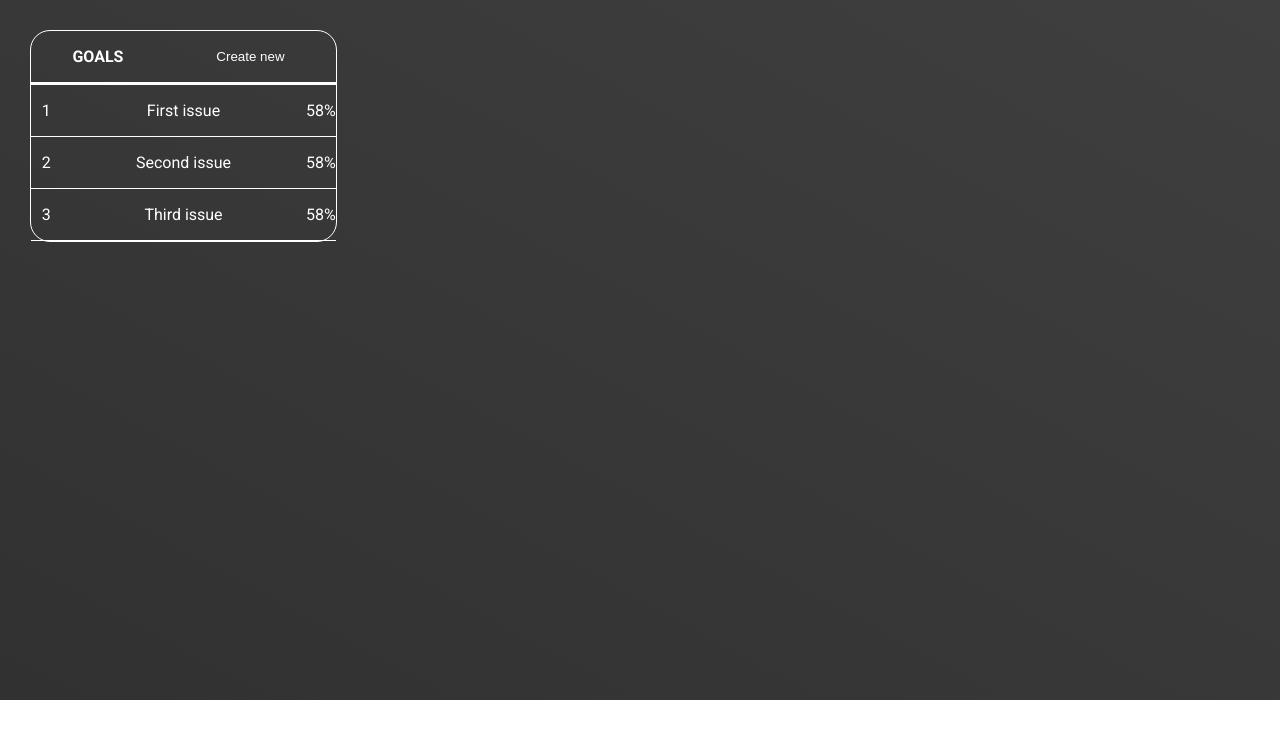
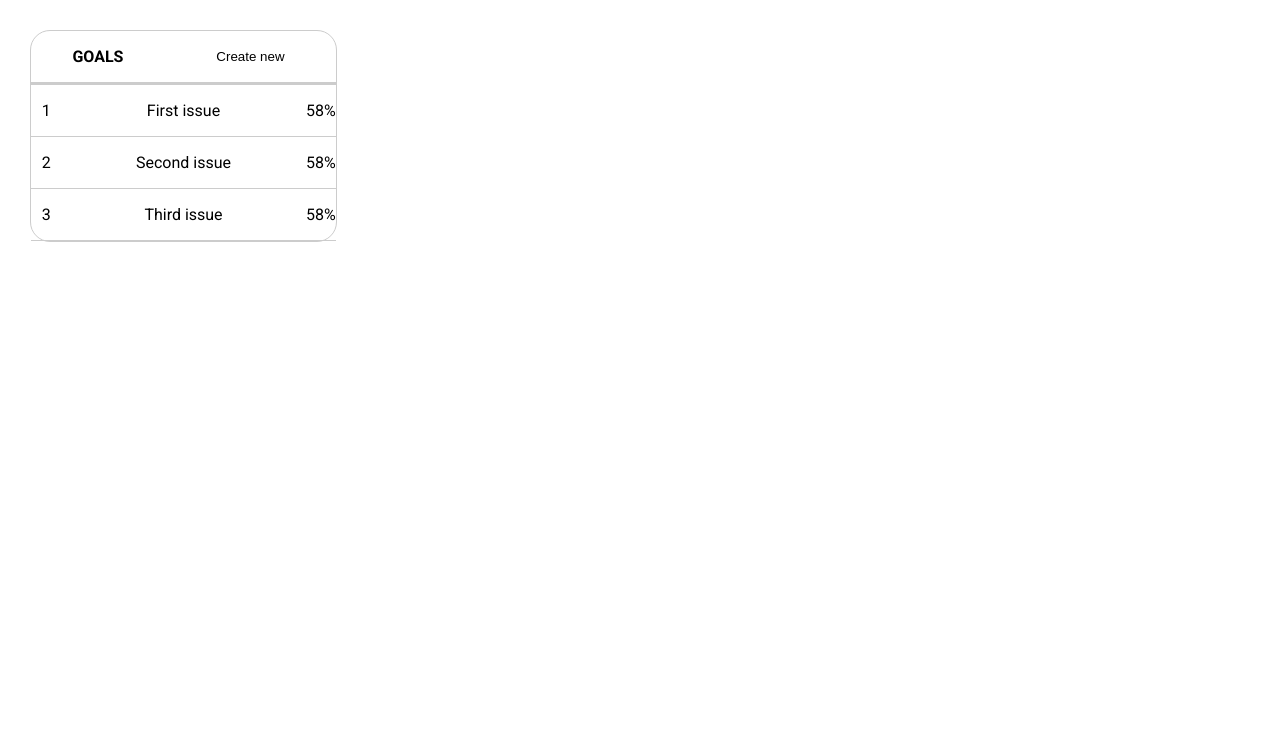
Before and after one commit to ponomarenkoboris/task-manager, a Vue app: page /TaskTracker in a window 1280 px wide. Shown: the top 738 px of the page. Built offline with nearby package versions, Linux system fonts and the light colour scheme.

Commit message:
add some code

```diff
--- a/package.json
+++ b/package.json
@@ -2,7 +2,7 @@
   "name": "task-manager",
   "version": "0.1.0",
   "description": "Cool task manager",
-  "author": "Boris Ponomarenko",
+  "author": "Boris Ponomarenko <borisponomarenko.dmi@gmail.com>",
   "private": true,
   "scripts": {
     "serve": "vue-cli-service serve --open",
--- a/public/index.html
+++ b/public/index.html
@@ -4,7 +4,6 @@
     <meta charset="utf-8">
     <meta http-equiv="X-UA-Compatible" content="IE=edge">
     <meta name="viewport" content="width=device-width,initial-scale=1.0">
-    <link rel="icon" href="<%= BASE_URL %>favicon.ico">
     <link rel="preconnect" href="https://fonts.gstatic.com">
     <link href="https://fonts.googleapis.com/css2?family=Roboto:ital,wght@0,300;0,400;0,700;1,100;1,400;1,700&display=swap" rel="stylesheet">
     <title><%= htmlWebpackPlugin.options.title %></title>
--- a/src/App.vue
+++ b/src/App.vue
@@ -15,8 +15,7 @@ body {
   margin: 0;
 }
 #application {
-  color: #fff;
-  background: linear-gradient(to bottom left, #3f3f3f, #313131);
+  color: #000;
   height: 700px;
   font-family: 'Roboto';
 }
--- a/src/components/GoalsList.vue
+++ b/src/components/GoalsList.vue
@@ -1,11 +1,12 @@
 <template>
+    <section id="goals-list">
         <article class="main-card">
             <div class="main-card-title-wrapper">
                 <p class="main-card__title">Goals</p>
                 <button class="new-goal-btn" @click="showForm">Create new</button>
             </div>
             <article class="main-card__goals-list">
-            <div class="goal-wrapper" v-for="(goal, idx) in goals" :key="idx">
+                <div class="goal-wrapper" v-for="(goal, idx) in goals" :key="idx" @click="testMove(goal)">
                     <div class="goal-priority-wrapper">
                         <p class="goal-priority">{{ goal.priority }}</p>
                     </div>
@@ -19,6 +20,7 @@
             </article>
         </article>
         <UniversalForm v-if="formController" @close="showForm" :appointment="'Creat new Goal!'"/>
+    </section>
 </template>
 
 <script>
@@ -35,10 +37,13 @@ export default {
     setup() {
         const store = useStore();
         const formController = ref(false);
+        const goals = computed(() => {
+            return store.getters.goals.map(item => new Goal(item.id, item.priority, item.name, item.tasks));
+        });
 
-        function testMove (idx) {
-            const testClass = new Goal();
-            testClass.test(idx)
+        function testMove (choosenGoal) {
+            choosenGoal.testMethod();
+
         }
 
         function showForm() {
@@ -49,7 +54,7 @@ export default {
             testMove,
             formController,
             showForm,
-            goals: computed(() => store.getters.goals)
+            goals
         }
     }
 }
@@ -63,7 +68,7 @@ export default {
     align-items: center;
     justify-content: flex-start;
     border-radius: 20px;
-    border: 1px solid #fff;
+    border: 1px solid #ccc;
 
     .main-card-title-wrapper {
         display: flex;
@@ -71,7 +76,7 @@ export default {
         align-items: center;
         width: 100%;
         text-align: center;
-        border-bottom: 3px solid #fff;
+        border-bottom: 3px solid #ccc;
 
         .main-card__title {
             text-transform: uppercase;
@@ -81,7 +86,7 @@ export default {
         .new-goal-btn {
             cursor: pointer;
             padding: 5px 10px;
-            color: #fff;
+            color: #000;
             background: none;
             border: none;
             border-radius: 20px;
@@ -101,7 +106,7 @@ export default {
         .goal-wrapper {
             display: flex;
             justify-content: space-between;
-            border-bottom: 1px solid #fff;
+            border-bottom: 1px solid #ccc;
 
             .goal-priority-wrapper,
             .goal-percentage-of-completion-wrapper {
--- a/src/components/UniversalForm.vue
+++ b/src/components/UniversalForm.vue
@@ -6,8 +6,9 @@
                 <p @click="$emit('close')" class="close-card-icon">&times;</p>
             </div>
             <div class="form-wrapper">
-                <input type="text" v-model="values.field1" placeholder="First Input">
-                <input type="text" v-model="values.field2" placeholder="Second Input">
+                <input type="text" class="new-goal__name" v-model="newGoal.goalName" placeholder="Goal name">
+                <input type="number" class="new-goal__priority" v-model="newGoal.goalPriority" placeholder="Choose priority">
+                <input type="text" class="new-goal__description" v-model="newGoal.description" placeholder="Description">
             </div>
             <div class="btn" @click="submitGoal">Create Goal!</div>
         </article>
@@ -16,26 +17,32 @@
 
 <script>
 import { reactive } from 'vue';
-import { InteractionForm } from '../utils/classes/interactionForm.js';
+import { Goal } from '../utils/classes/goal.js';
+import { useStore } from 'vuex';
 
 export default {
     name: 'UniversalForm',
-    emits: ['close'],
     props: {
         appointment: String
     },
-    setup() {
-        const values = reactive({ field1: '', field2: '' });
+    setup(props, { emit }) {
+        const newGoal = reactive({
+            goalPriority: 0,
+            goalName: '',
+            description: ''
+        });
+        const store = useStore();
 
         function submitGoal() {
-            const {field1: name, field2: description} = values;
-            new InteractionForm('create:goal', { name, description });
-            values.field1 = ''
-            values.field2 = ''
+            const { goalPriority, goalName, description } = newGoal;
+            store.commit('addGoal', new Goal(4, goalPriority, goalName, description));
+            newGoal.goalName = '';
+            newGoal.description = '';
+            emit('close');
         }
 
         return {
-            values,
+            newGoal,
             submitGoal
         }
     }
--- a/src/layouts/EmptyLayout.vue
+++ b/src/layouts/EmptyLayout.vue
@@ -1,27 +1,29 @@
 <template>
+  <div id="emptylayout">
     <div id="nav">
-        <router-link to="/signin">SignIn</router-link> |
-        <router-link to="/signup">SignUp</router-link>
+      <router-link to="/welcomToAppTS/signin">SignIn</router-link> |
+      <router-link to="/welcomToAppTS/signup">SignUp</router-link>
     </div>
+    <router-view />
+  </div>
 </template>
 
 <script>
 export default {
-    name: 'EmptyLayout'
+  name: 'EmptyLayout'
 }
 </script>
 
 <style lang="scss" scoped>
 #app {
-  font-family: Avenir, Helvetica, Arial, sans-serif;
-  -webkit-font-smoothing: antialiased;
-  -moz-osx-font-smoothing: grayscale;
   text-align: center;
   color: #2c3e50;
 }
 
 #nav {
   padding: 30px;
+  display: flex;
+  justify-content: center;
 
   a {
     font-weight: bold;
@@ -32,4 +34,7 @@ export default {
     }
   }
 }
+#emptylayout {
+  height: 100%;
+}
 </style>
--- a/src/store/index.js
+++ b/src/store/index.js
@@ -62,7 +62,11 @@ export default createStore({
       }
     ]
   },
-  mutations: {},
+  mutations: {
+    addGoal(state, payload){
+      state.goals.push(payload);
+    }
+  },
   actions: {},
   modules: {},
   getters: {
--- a/src/utils/classes/goal.js
+++ b/src/utils/classes/goal.js
@@ -1,13 +1,14 @@
 export class Goal {
 
-    constructor(priority, name, tasks = []) {
+    constructor(id, priority, name, tasks = []) {
+        this.id = id;
         this.priority = priority;
         this.name = name;
         this.tasks = tasks
     }
 
-    test(indx) {
-        alert(indx)
+    testMethod() {
+        alert(JSON.stringify(this.tasks))
     }
 
     returnTasks() {
--- a/src/utils/classes/interactionForm.js
+++ /dev/null
@@ -1,9 +0,0 @@
-import { Goal } from './goal.js';
-
-export class InteractionForm {
-    constructor(type, props) {
-        if (type === 'create:goal') {
-            new Goal(props);
-        }
-    }
-}
--- a/src/views/Login.vue
+++ b/src/views/Login.vue
@@ -1,5 +1,7 @@
 <template>
-  <slot></slot>
+    <section id="login-page">
+        <h1 class="title">HIOIOIOIOIO</h1>
+    </section>
 </template>
 
 <script>
@@ -8,6 +10,10 @@ export default {
 }
 </script>
 
-<style>
-
+<style lang="scss" scoped>
+#login-page {
+    height: 100%;
+    background-color: red;
+    color: white;
+}
 </style>
--- a/src/views/Registration.vue
+++ b/src/views/Registration.vue
@@ -1,5 +1,7 @@
 <template>
-    <slot></slot>
+    <section id="reg-page">
+        <h1>hi registration</h1>
+    </section>
 </template>
 
 <script>
@@ -8,6 +10,9 @@ export default {
 }
 </script>
 
-<style>
-
+<style lang="scss" scoped>
+#reg-page {
+    background-color: red;
+    color: black;
+}
 </style>
```
Also changed, not shown: src/router/index.js (+4 -5 lines), 1 other file (tests, documents, lock files or other folders). Lines whose indentation alone changed are shown as unchanged.
